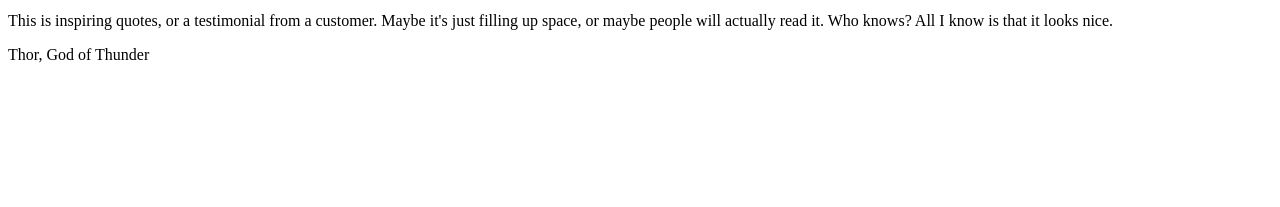
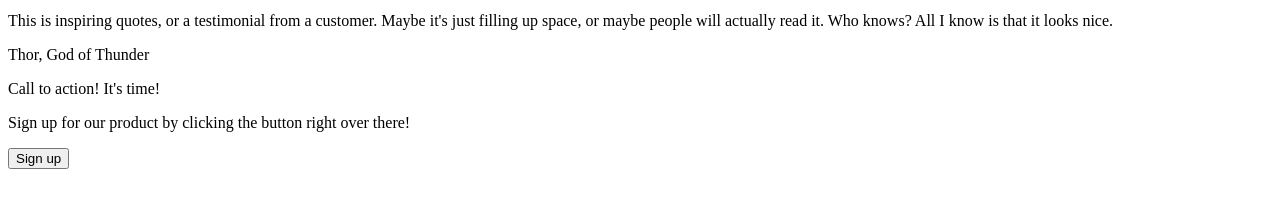
Before and after one commit to LeHieu920/odin-project-landing-page, a plain HTML site: page index.html in a window 1280 px wide. Shown: the part 397-604 px from the top of the page. Drawn offline with Linux system fonts and the light colour scheme; files that its build step writes are made by us from their sources.

Commit message:
Modify index.html
Add some text and a button to call to action div

```diff
--- a/index.html
+++ b/index.html
@@ -51,7 +51,13 @@
             <p class="quotes-text">This is inspiring quotes, or a testimonial from a customer. Maybe it's just filling up space, or maybe people will actually read it. Who knows? All I know is that it looks nice.</p>
             <p class="quotes-author">Thor, God of Thunder</p>
         </div>
-        <div class="call"></div>
+        <div class="call">
+            <div class="call-text">
+                <p class="call-text-tag">Call to action! It's time!</p>
+                <p class="call-text-desc">Sign up for our product by clicking the button right over there!</p>
+            </div>
+            <button>Sign up</button>
+        </div>
     </div>
     <footer></footer>
 </body>
```
